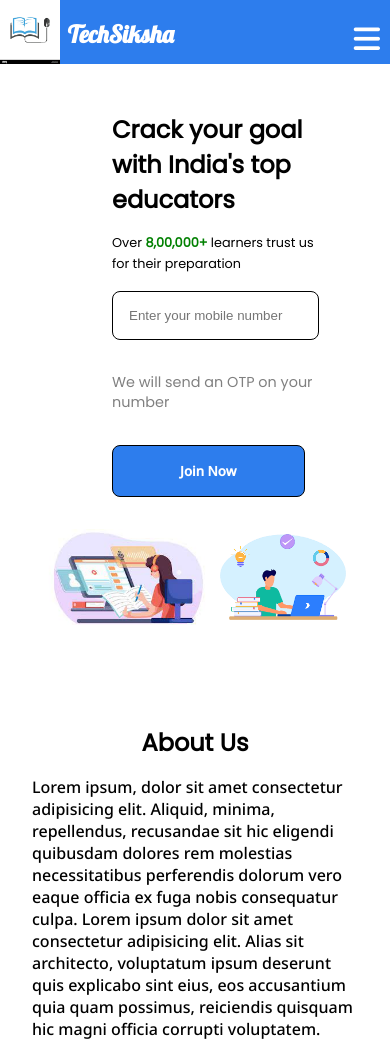
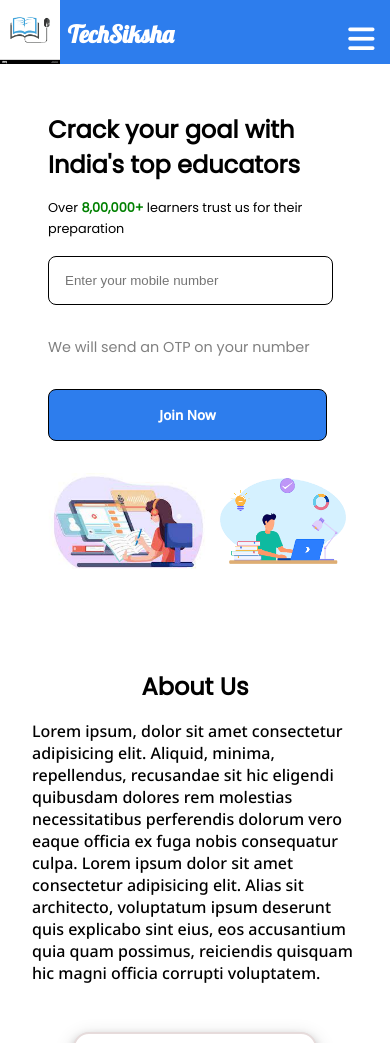
Before and after one commit to aditi0319/AsperTask, a plain HTML site: page index.html in a window 390 px wide. Shown: the top 1043 px of the page. Drawn offline with Linux system fonts and the light colour scheme; a web font is replaced by a local one.

Commit message:
Project Added

```diff
--- a/index.html
+++ b/index.html
@@ -6,7 +6,7 @@
     <meta name="viewport" content="width=device-width, initial-scale=1.0" />
     <title>EdTech</title>
     <link rel="stylesheet" href="style.css" />
-    <link rel="stylesheet" href="https://cdnjs.cloudflare.com/ajax/libs/font-awesome/6.3.0/css/all.min.css"/>
+    <link rel="stylesheet" href="https://cdnjs.cloudflare.com/ajax/libs/font-awesome/ .3.0/css/all.min.css"/>
   </head>
   <body>
     <nav>
--- a/style.css
+++ b/style.css
@@ -503,7 +503,7 @@ ul.social-icons li:hover a {
   }
   .content {
     margin: 0;
-    padding: 7rem 4rem 0 7rem;
+    padding: 7rem 2rem 0 3rem;
   }
 
   button {
```
